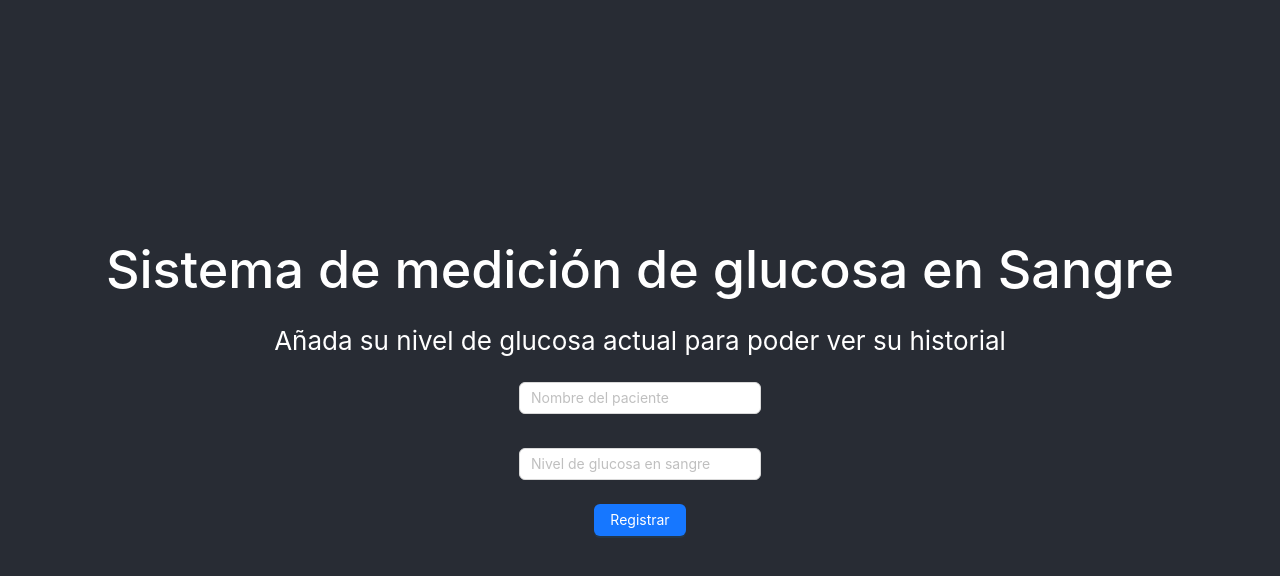
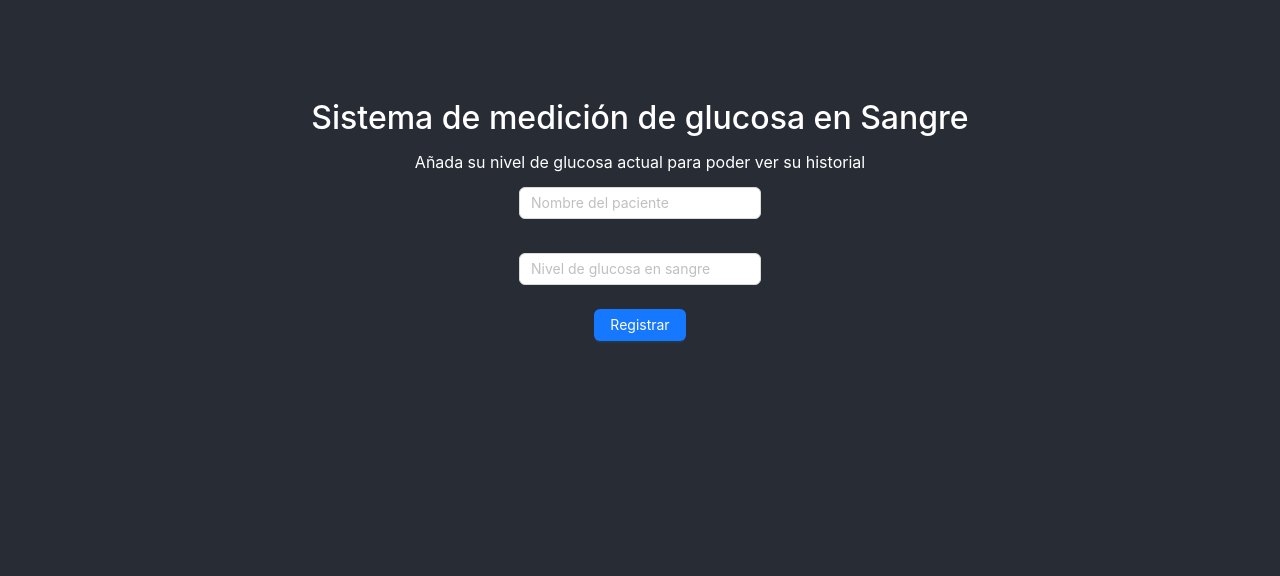
Before and after one commit to MoisesRub/glucosa-en-sangre, a React (Create React App) app: page / in a window 1280 px wide. Shown: the top 576 px of the page. Built offline with nearby package versions, Linux system fonts and the light colour scheme.

Commit message:
Cambios en lo visual y ya funciona los comentarios

```diff
--- a/package.json
+++ b/package.json
@@ -8,6 +8,7 @@
     "@testing-library/user-event": "^13.5.0",
     "antd": "^5.11.0",
     "chart.js": "^4.4.0",
+    "lodash": "^4.17.21",
     "react": "^18.2.0",
     "react-dom": "^18.2.0",
     "react-router-dom": "^6.18.0",
--- a/src/App.css
+++ b/src/App.css
@@ -1,5 +1,22 @@
 .App {
   text-align: center;
+}
+.table-container {
+  overflow-x: scroll;
+  width: 100%;
+  background-color: #ffff;
+}
+
+body {
+  background-color: #282c34;
+  color: white;
+  font-family: -apple-system, BlinkMacSystemFont, "Segoe UI", "Roboto", "Oxygen",
+    "Ubuntu", "Cantarell", "Fira Sans", "Droid Sans", "Helvetica Neue",
+    sans-serif;
+  -webkit-font-smoothing: antialiased;
+  -moz-osx-font-smoothing: grayscale;
+
+
 }
 
 .App-logo {
@@ -37,19 +54,63 @@
   }
 }
 /* App.css */
+/* Desktop */
+@media screen and (min-width: 1200px) {
+  .App {
+    width: 100%;
+    padding: 100px;
+    display: flex;
+    justify-content: center;
+    align-items: center;
+    flex-direction: column;
+    background-color: #282c34;
+    color: white;
+  }
 
-body {
-  margin: 0;
-  font-family: -apple-system, BlinkMacSystemFont, "Segoe UI", "Roboto", "Oxygen",
-    "Ubuntu", "Cantarell", "Fira Sans", "Droid Sans", "Helvetica Neue",
-    sans-serif;
-  -webkit-font-smoothing: antialiased;
-  -moz-osx-font-smoothing: grayscale;
+  .App-header {
+    padding: 20px;
+  }
 }
 
-.App {
-  text-align: center;
+/* Tablet */
+@media screen and (max-width: 1199px) and (min-width: 768px) {
+  .App {
+    width: 100%;
+    padding: 50px;
+    display: flex;
+    justify-content: center;
+    align-items: center;
+    flex-direction: column;
+    background-color: #282c34;
+    color: white;
+
+  }
+
+  .App-header {
+    padding: 20px;
+  }
 }
+
+/* Mobile */
+@media screen and (max-width: 767px) {
+  .App {
+    width: 100%;
+    padding: 20px;
+    display: flex;
+    justify-content: center;
+    align-items: center;
+    flex-direction: column;
+    background-color: #282c34;
+    color: white;
+  }
+
+  .App-header {
+    padding: 10px;
+  }
+}
+
+
+
 
 .App-logo {
   height: 40vmin;
@@ -69,11 +130,11 @@ body {
 .InputNumberField {
   width: 100%;
 }
-.table-container {
-  width: 80%;
-}
+
+
 .App-header {
   background-color: #282c34;
+  color: white;
   min-height: 100vh;
   display: flex;
   flex-direction: column;
@@ -90,7 +151,7 @@ body {
 /* Add styles for responsiveness */
 @media screen and (max-width: 768px) {
   .App-header {
-    padding: 20px;
+
   }
 
   .App-logo {
--- a/src/App.js
+++ b/src/App.js
@@ -1,5 +1,5 @@
 import React, { useState, useEffect } from 'react';
-import { Form, Input, InputNumber, Button, Table } from 'antd';
+import { Form, Input, InputNumber, Button, Table , Card } from 'antd';
 import 'antd/dist/reset.css';
 import './App.css';
 import Chart from 'chart.js/auto'; // Import Chart.js
@@ -104,6 +104,7 @@ function App() {
                 display: true,
                 text: 'Fecha',
               },
+              reverse: true, // Set to true for ascending order, false for descending
             },
             y: {
               beginAtZero: true,
@@ -120,10 +121,10 @@ function App() {
 
   return (
     <div className="App">
-      <header className="App-header">
+
         <h1>Sistema de medición de glucosa en Sangre</h1>
         {showForm && (
-          <div>
+          <>
         <p>Añada su nivel de glucosa actual para poder ver su
           historial</p>
 
@@ -151,27 +152,35 @@ function App() {
               Registrar
             </Button>
           </Form.Item>
-        </Form> </div> )}
+        </Form> </> )}
         {apiResponse && (
-          <div>
-                        <div>
+
+
+
+          < >
+
               <h3>Histograma de Niveles de Glucosa</h3>
-              <canvas id="histogramChart" width="400" height="200"></canvas>
-            </div>
+              <canvas id="histogramChart" width="100" height="50"></canvas>
+
             <h3>Historial de días</h3>
             <div className="table-container">
-              <Table
-                dataSource={apiResponse}
-                columns={columns}
-                rowKey={(record) => record.ID_REGISTRO} // Ensure each row has a unique key
-                pagination={{ pageSize: 10 }} // Customize pagination as needed
-              />
-            </div>
+
+          <Table
+            dataSource={apiResponse}
+            columns={columns}
+            rowKey={(record) => record.ID_REGISTRO}
+            pagination={{ pageSize: 10 }}
+          />
+
+          </div>
+
+        </>
 
 
-          </div>
+
+
         )}
-      </header>
+
     </div>
   );
 }
--- a/src/HistoryPage.js
+++ b/src/HistoryPage.js
@@ -1,29 +1,45 @@
-import React, { useState, useEffect } from 'react';
-import { Input, Button, Table } from 'antd';
+import React, { useState, useEffect, useRef, useMemo } from 'react';
+import { Input, Button, Table, Popconfirm } from 'antd';
 import 'antd/dist/reset.css';
 import './App.css';
-import Chart from 'chart.js/auto'; // Import Chart.js
-
-import { SearchOutlined } from '@ant-design/icons';
+import Chart from 'chart.js/auto';
+import { debounce } from 'lodash';
+import { SearchOutlined, EditOutlined } from '@ant-design/icons';
 
 function HistoryPage() {
   const [apiResponse, setApiResponse] = useState(null);
   const [filteredData, setFilteredData] = useState(null);
-  const [chartInstance, setChartInstance] = useState(null);
+  const chartInstanceRef = useRef(null);
+  const [editingKey, setEditingKey] = useState('');
 
-  const columns = [
+  const filterData = (value, record) => {
+    console.log(value);
+    console.log(record);
+    const filtered = apiResponse.filter((record) => record.NOMBRE.includes(value));
+    console.log(filtered);
+
+    return record.NOMBRE.includes(value);
+   // setFilteredData(filtered);
+
+    //apiResponse.filter((record) => record.NOMBRE.includes(value));
+
+  //  console.log(filtered);
+  };
+  const debouncedFilterData = debounce(filterData, 3000); // 300 milliseconds debounce time
+  const columns = useMemo(
+    () => [
       {
         title: 'Fecha',
         dataIndex: 'FECHA',
         key: 'FECHA',
-      sorter: (a, b) => new Date(b.FECHA) - new Date(a.FECHA), // Sort by date in descending order
+        sorter: (a, b) => new Date(b.FECHA) - new Date(a.FECHA),
       },
       {
         title: 'Nombre',
         dataIndex: 'NOMBRE',
         key: 'NOMBRE',
-      filters: [], // Initialize empty array for filters
-      onFilter: (value, record) => record.NOMBRE.includes(value), // Filter function
+        filters: [],
+        onFilter:(value, record) => filterData (value,record),
         filterDropdown: ({ setSelectedKeys, selectedKeys, confirm, clearFilters }) => (
           <div style={{ padding: 8 }}>
             <Input
@@ -46,12 +62,9 @@ function HistoryPage() {
             </Button>
           </div>
         ),
-      filterIcon: (filtered) => (
-        <SearchOutlined style={{ color: filtered ? '#1890ff' : undefined }} />
-      ),
+        filterIcon: (filtered) => <SearchOutlined style={{ color: filtered ? '#1890ff' : undefined }} />,
         onFilterDropdownOpenChange: (visible) => {
           if (visible) {
-          // Pre-fetch distinct values for the filter dropdown
             const distinctNames = Array.from(new Set(apiResponse.map((record) => record.NOMBRE)));
             columns.find((col) => col.key === 'NOMBRE').filters = distinctNames.map((name) => ({
               text: name,
@@ -69,24 +82,52 @@ function HistoryPage() {
         title: 'Comentario',
         dataIndex: 'COMENTARIO',
         key: 'COMENTARIO',
+        editable: true,
+        render: (text, record) => {
+          const isEditing = record.ID_REGISTRO === editingKey;
+          return isEditing ? (
+            <Input value={text} onChange={(e) => handleComentarioChange(e.target.value, record.ID_REGISTRO)} />
+          ) : (
+            text
+          );
         },
-  ];
+      },
+      {
+        title: 'Editar comentario',
+        dataIndex: 'action',
+        key: 'action',
+        render: (_, record) => {
+          const isEditing = record.ID_REGISTRO === editingKey;
+          return isEditing ? (
+            <span>
+              <Button type="primary" onClick={() => handleSave(record.ID_REGISTRO, record.COMENTARIO)}>
+                Save
+              </Button>
+              <Popconfirm title="Sure to cancel?" onConfirm={() => handleCancel()}>
+                <Button danger>Cancel</Button>
+              </Popconfirm>
+            </span>
+          ) : (
+            <Button
+              icon={<EditOutlined />}
+              disabled={editingKey !== ''}
+              onClick={() => handleEdit(record.ID_REGISTRO)}
+            />
+          );
+        },
+      },
+    ],
+    [apiResponse, editingKey]
+  );
 
-  // Use useEffect to fetch data when the component mounts
   useEffect(() => {
     async function fetchData() {
       try {
         const url = 'https://glucosasangre.000webhostapp.com/glucosa_api.php';
         const response = await fetch(`${url}?command=get`);
         const data = await response.json();
-
-        // Set the API response in the state
         setApiResponse(data);
-
-        // Sort the data by date in descending order
         const sortedData = [...data].sort((a, b) => new Date(b.FECHA) - new Date(a.FECHA));
-
-        // Set the sorted data in the state
         setFilteredData(sortedData);
       } catch (error) {
         console.error('Error:', error);
@@ -96,18 +137,13 @@ function HistoryPage() {
     fetchData();
   }, []);
 
-  // Use useEffect to update the chart when the filtered data changes
   useEffect(() => {
     if (filteredData) {
-      // Extract NIVEL data for the histogram
-      const nivelData = filteredData.map((item) => parseFloat(item.NIVEL));
-
-            // Destroy the previous chart if it exists
-            if (chartInstance) {
-                chartInstance.destroy();
+      console.log(filteredData);
+      if (chartInstanceRef.current) {
+        chartInstanceRef.current.destroy();
       }
 
-      // Create a histogram chart using Chart.js
       const ctx = document.getElementById('histogramChart');
       const newChartInstance = new Chart(ctx, {
         type: 'bar',
@@ -116,7 +152,7 @@ function HistoryPage() {
           datasets: [
             {
               label: 'Nivel de Glucosa',
-              data: nivelData,
+              data: filteredData.map((item) => parseFloat(item.NIVEL)),
               backgroundColor: 'rgba(75,192,192,0.2)',
               borderColor: 'rgba(75,192,192,1)',
               borderWidth: 1,
@@ -131,6 +167,7 @@ function HistoryPage() {
                 display: true,
                 text: 'Fecha',
               },
+              reverse: true,
             },
             y: {
               beginAtZero: true,
@@ -142,13 +179,67 @@ function HistoryPage() {
           },
         },
       });
-      setChartInstance(newChartInstance);
+      chartInstanceRef.current = newChartInstance;
     }
-  }, [filteredData]);
+  }, [filteredData, chartInstanceRef]);
+
+  const handleComentarioChange = (value, id_registro) => {
+    const newData = [...filteredData];
+    const index = newData.findIndex((item) => id_registro === item.ID_REGISTRO);
+    if (index > -1) {
+      newData[index].COMENTARIO = value;
+      setFilteredData(newData);
+    }
+  };
+
+  // Function to start editing
+  const handleEdit = (id_registro) => {
+    setEditingKey(id_registro);
+  };
+
+  // Function to save edited comentario
+  const handleSave = async (id_registro, comentario) => {
+    try {
+      const url = 'https://glucosasangre.000webhostapp.com/glucosa_api.php';
+      const record = filteredData.find((item) => id_registro === item.ID_REGISTRO);
+      const DataEncoded = new URLSearchParams();
+      DataEncoded.append('command', 'update');
+      DataEncoded.append('id_registro', id_registro,);
+      DataEncoded.append('comentario', comentario);
+      const response = await fetch(url, {
+        method: 'POST',
+        headers: {
+          'Content-Type': 'application/x-www-form-urlencoded',
+        },
+        body: DataEncoded.toString(),
+        mode: 'cors',
+      });
+      if (response.ok) {
+        // Successfully updated, reset editing key
+        setEditingKey('');
+      } else {
+        // Handle error
+        console.error('Failed to update comentario');
+      }
+    } catch (error) {
+      console.error('Error:', error);
+    }
+  };
+
+  // Function to cancel editing
+  const handleCancel = () => {
+    setEditingKey('');
+  };
   return (
     <div className="App">
-      <header className="App-header">
+
+
+      <div>
         <h1>Sistema de medición de glucosa en Sangre - Historial</h1>
+
+
+
+
 
       <div>
           <h3>Histograma de Niveles de Glucosa</h3>
@@ -156,6 +247,9 @@ function HistoryPage() {
         </div>
 
         <h3>Historial de días</h3>
+
+      </div>
+
       <div className="table-container">
           <Table
             dataSource={apiResponse}
@@ -164,8 +258,9 @@ function HistoryPage() {
             pagination={{ pageSize: 10 }}
           />
         </div>
-      </header>
+
     </div>
+
   );
 }
 
```
Also changed, not shown: 1 other file (tests, documents, lock files or other folders). Lines whose indentation alone changed are shown as unchanged.
